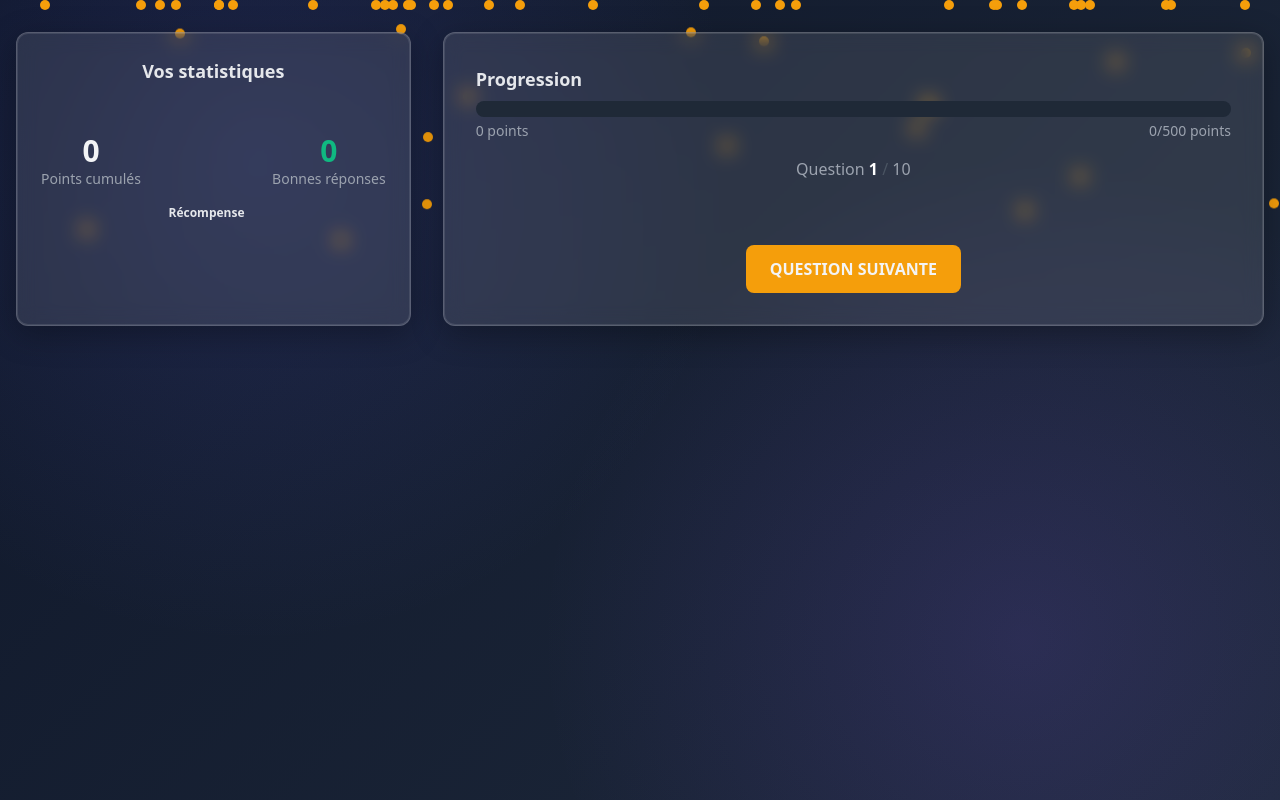
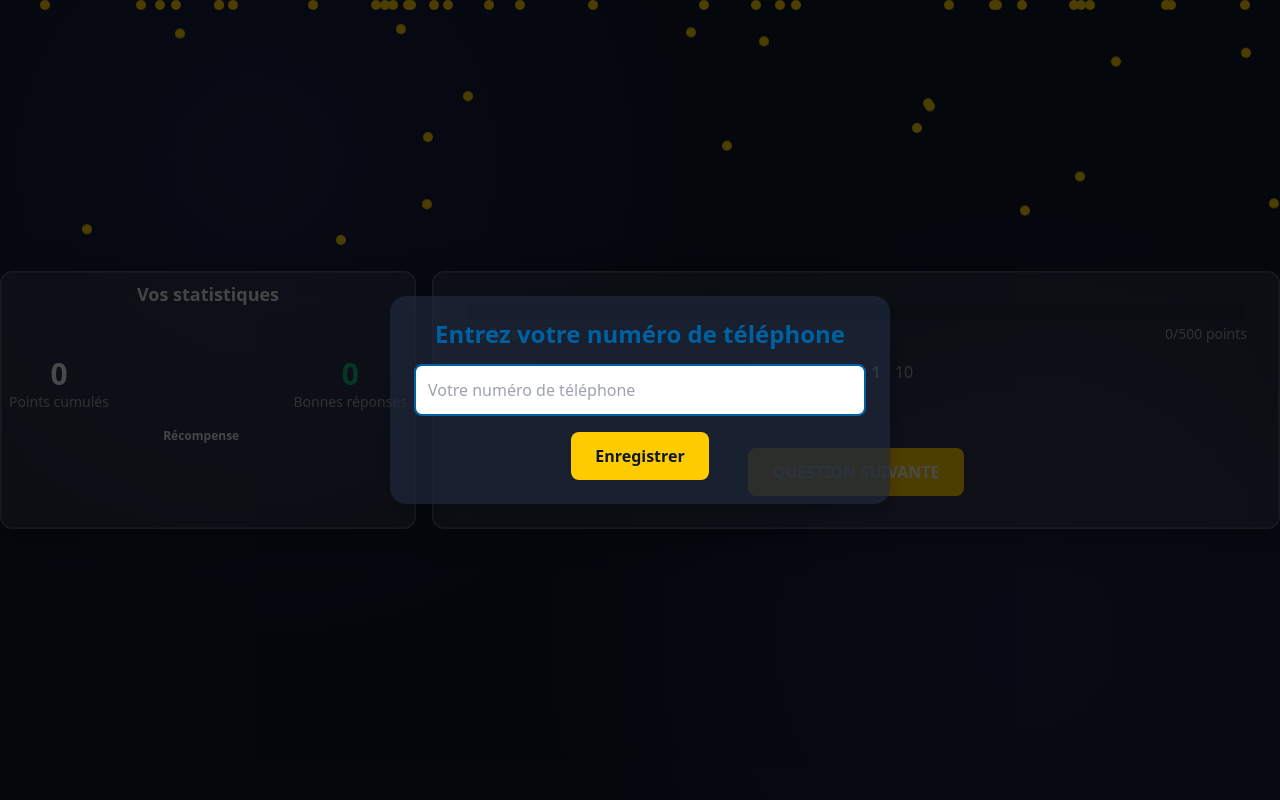
Before and after one commit to CedricTiako/quizz-inteactif, a PHP site: page / in a window 1280 px wide. Run offline with PHP 8.4, Linux system fonts and the light colour scheme.

Commit message:
sigin/sigup

```diff
--- a/index.html
+++ b/index.html
@@ -9,14 +9,18 @@
     <link rel="stylesheet" href="https://cdnjs.cloudflare.com/ajax/libs/animate.css/4.1.1/animate.min.css">
     <link rel="stylesheet" href="styles.css">
     <style>
+
+
         :root {
-            --primary-color: #4F46E5;
-            --secondary-color: #7C3AED;
-            --accent-color: #F59E0B;
-            --background-color: #1F2937;
-            --text-color: #F3F4F6;
+            --primary-color: #0061A2;
+            --secondary-color: #8B5CF6;
+            --accent-color: #FFCC00;
+            --success-color: #10B981;
+            --error-color: #EF4444;
+            --background-color: #0F172A;
+            --text-color: #F1F5F9;
+            --card-bg: rgba(30, 41, 59, 0.7);
         }
-
         body {
             background-color: var(--background-color);
             color: var(--text-color);
@@ -81,7 +85,7 @@
             transform: scale(1.1);
         }
 
-        circle {
+circle {
     transform: rotate(-90deg);
     transform-origin: 50% 50%;
 }
@@ -146,12 +150,12 @@ circle {
     <!-- Effet de particules -->
     <div class="particles" id="particles"></div>
 
-    <div class="container mx-auto px-4 py-8">
+    <div class="container py-2">
 
 
-        <div class="grid lg:grid-cols-3 gap-8">
+        <div class="grid lg:grid-cols-3 gap-4">
             <!-- Section Stats -->
-            <div class="lg:col-span-1 glass-effect rounded-2xl p-6 text-center">
+            <div class="lg:col-span-1 glass-effect rounded-2xl p-2 text-center">
                 <!-- Titre principal -->
                 <h2 class="text-lg font-bold text-gray-200 mb-4">Vos statistiques</h2>
 
@@ -204,8 +208,7 @@ circle {
                 <div class="glass-effect rounded-2xl p-8">
                     <!-- Barre de progression globale -->
                     <div class="relative mb-4">
-                        <h2 class="text-lg font-bold text-gray-200 mb-2">Progression</h2>
-                        <div class="h-4 bg-gray-800 rounded-full overflow-hidden">
+                     <div class="h-4 bg-gray-800 rounded-full overflow-hidden">
                             <div id="scrore-progress-bar" class="h-full progress-bar" style="width: 0%;"></div>
                         </div>
                         <div class="flex justify-between mt-1 text-sm text-gray-400">
@@ -249,6 +252,16 @@ circle {
 
     </div>
 
+    <!-- Modal pour entrer le numéro de téléphone -->
+    <div id="phoneModal" class="modal hidden fixed inset-0 bg-gray-800 bg-opacity-50 flex items-center justify-center">
+        <div class="bg-white rounded-lg shadow-lg p-6 w-full max-w-md">
+            <h2 class="text-xl font-bold mb-4">Entrez votre numéro de téléphone</h2>
+            <input type="tel" id="phoneInput" class="border border-gray-300 rounded px-3 py-2 w-full mb-4 color-black" style="color: black;"  placeholder="Votre numéro de téléphone">
+            <button id="savePhoneBtn" class="bg-blue-500 text-white px-4 py-2 rounded">Enregistrer</button>
+        </div>
+    </div>
+
+
     <!-- Container pour les messages de feedback -->
     <div id="feedback-container" class="fixed top-4 right-4 z-50"></div>
 
--- a/styles.css
+++ b/styles.css
@@ -1,24 +1,28 @@
 /* Variables CSS */
 :root {
-    --primary-color: #6366F1;
-    --secondary-color: #8B5CF6;
-    --accent-color: #F59E0B;
+    --primary-color: #3498db; /* Bleu vif */
+    --secondary-color: #2ecc71; /* Vert émeraude */
+    --accent-color: #e74c3c; /* Rouge vif */
     --success-color: #10B981;
     --error-color: #EF4444;
-    --background-color: #0F172A;
-    --text-color: #F1F5F9;
-    --card-bg: rgba(30, 41, 59, 0.7);
+    --background-color: #ecf0f1; /* Gris clair */
+    --text-color: #2c3e50; /* Gris foncé */
+    --card-bg: rgba(255, 255, 255, 0.9); /* Fond de carte lumineux */
 }
 
-/* Styles de base */
+/* Design moderne et épuré */
+
 body {
-    background: linear-gradient(135deg, #0F172A 0%, #1E293B 100%);
+    background-color: var(--background-color);
     color: var(--text-color);
     font-family: 'Inter', sans-serif;
-    line-height: 1.5;
+    margin: 0;
+    padding: 0;
+    display: flex;
+    flex-direction: column;
+    align-items: center;
+    justify-content: center;
     min-height: 100vh;
-    position: relative;
-    overflow-x: hidden;
 }
 
 body::before {
@@ -33,6 +37,56 @@ body::before {
         radial-gradient(circle at 80% 80%, rgba(139, 92, 246, 0.15) 0%, transparent 40%);
     pointer-events: none;
     z-index: -1;
+}
+
+header, footer {
+    width: 100%;
+    padding: 20px;
+    background-color: var(--primary-color);
+    color: var(--background-color);
+    text-align: center;
+    box-shadow: 0 2px 4px rgba(0, 0, 0, 0.1);
+}
+
+header {
+    border-radius: 8px;
+}
+
+main {
+    flex: 1;
+    width: 100%;
+    max-width: 1200px;
+    padding: 20px;
+    display: grid;
+    grid-template-columns: repeat(auto-fit, minmax(300px, 1fr));
+    gap: 20px;
+}
+
+.card {
+    background: var(--card-bg);
+    border-radius: 12px;
+    box-shadow: 0 4px 6px rgba(0, 0, 0, 0.1);
+    padding: 20px;
+    transition: transform 0.3s ease, box-shadow 0.3s ease;
+}
+
+.card:hover {
+    transform: translateY(-5px);
+    box-shadow: 0 8px 12px rgba(0, 0, 0, 0.15);
+}
+
+button {
+    background: var(--accent-color);
+    color: var(--background-color);
+    padding: 10px 20px;
+    border: none;
+    border-radius: 5px;
+    cursor: pointer;
+    transition: background 0.3s ease;
+}
+
+button:hover {
+    background: var(--secondary-color);
 }
 
 /* Effet verre amélioré */
@@ -450,3 +504,66 @@ body::before {
     border-style: solid;
     border-color: var(--background-color) transparent transparent transparent;
 }
+
+/* Styles pour le modal de téléphone */
+#phoneModal {
+    background-color: rgba(0, 0, 0, 0.7);
+}
+
+#phoneModal .bg-white {
+    background-color: var(--card-bg);
+    border-radius: 16px;
+    box-shadow: 0 8px 16px rgba(0, 0, 0, 0.2);
+    padding: 24px;
+    width: 90%;
+    max-width: 500px;
+    display: flex;
+    flex-direction: column;
+    align-items: center;
+}
+
+#phoneModal h2 {
+    font-size: 1.5rem;
+    color: var(--primary-color);
+    margin-bottom: 16px;
+}
+
+#phoneModal input {
+    border: 2px solid var(--primary-color);
+    border-radius: 8px;
+    padding: 12px;
+    width: 100%;
+    margin-bottom: 16px;
+}
+
+#phoneModal button {
+    background-color: var(--accent-color);
+    color: var(--background-color);
+    padding: 12px 24px;
+    border-radius: 8px;
+    font-weight: bold;
+    transition: background-color 0.3s ease;
+    align-self: center;
+}
+
+#phoneModal button:hover {
+    background-color: var(--secondary-color);
+}
+
+/* Modal */
+.modal {
+    display: none;
+    position: fixed;
+    top: 0;
+    left: 0;
+    width: 100%;
+    height: 100%;
+    background-color: rgba(0, 0, 0, 0.5);
+    align-items: center;
+    justify-content: center;
+    z-index: 1000;
+}
+
+.modal.active {
+    display: flex;
+}
```
Also changed, not shown: index copy.html (deleted, +0 -179 lines), script.js (+75 -16 lines).
